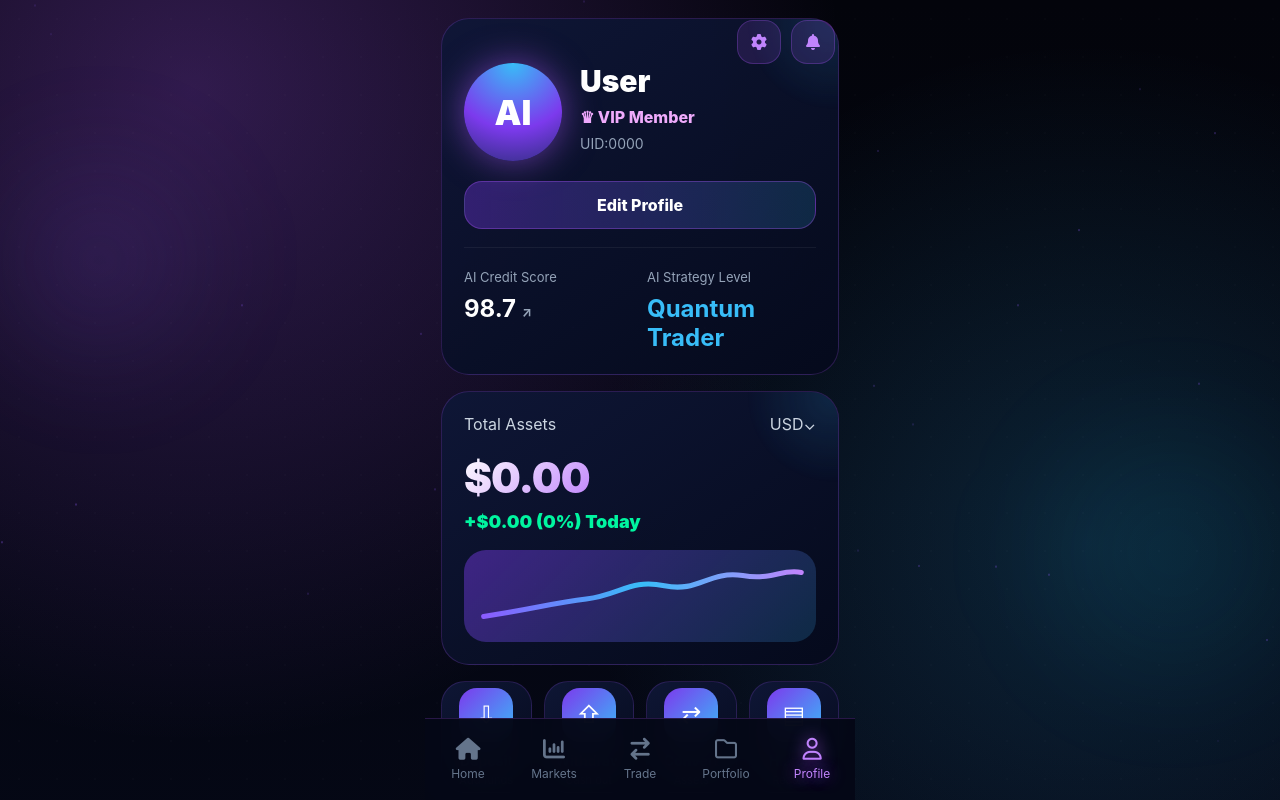
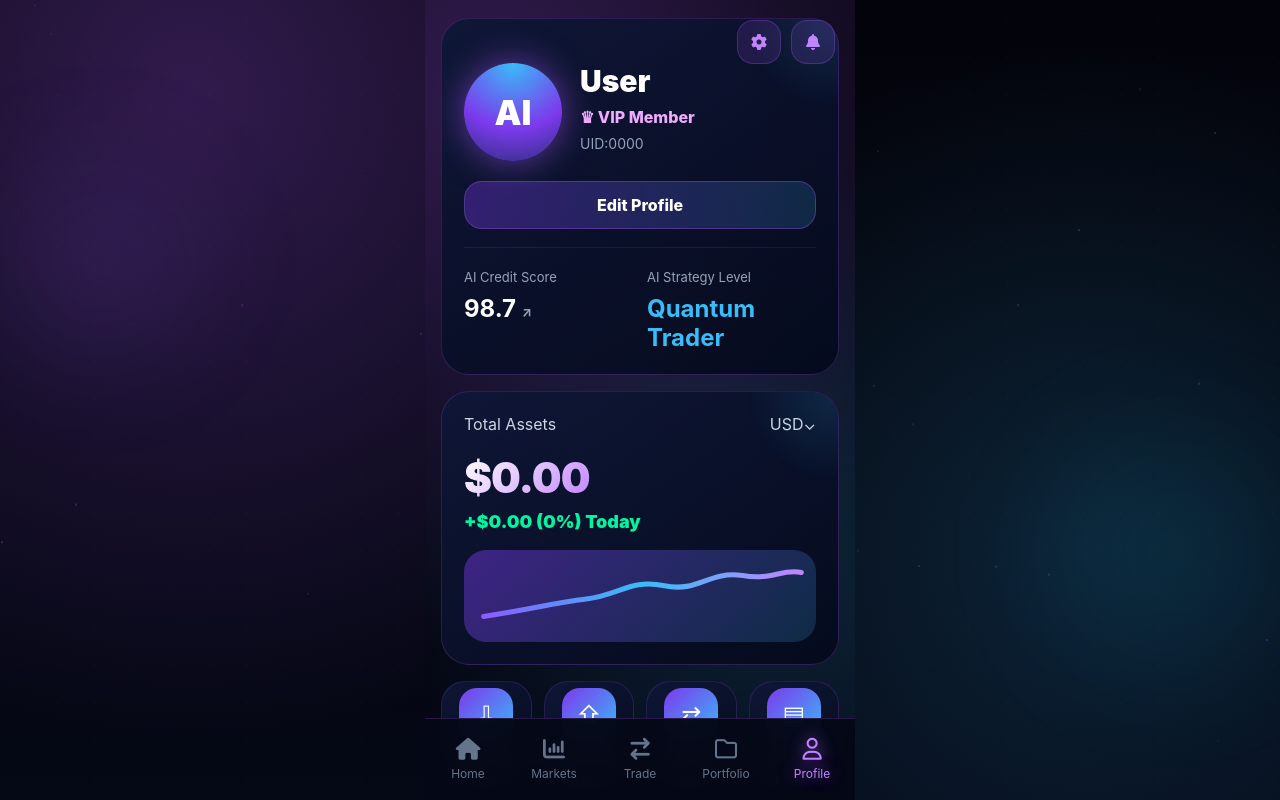
Before and after one commit to lizhijie9413-art/ai-trading-system, a website: page profile.html in a window 1280 px wide. Shown: the top 800 px of the page. Drawn offline with Linux system fonts and the light colour scheme.

Commit message:
Add files via upload

```diff
--- a/profile.html
+++ b/profile.html
@@ -14,6 +14,14 @@ href="https://cdnjs.cloudflare.com/ajax/libs/font-awesome/6.5.1/css/all.min.css"
   padding:0;
   box-sizing:border-box;
   font-family:-apple-system,BlinkMacSystemFont,"Segoe UI",Arial,sans-serif;
+}
+
+html{
+  min-height:100%;
+  background:
+    radial-gradient(circle at 15% 5%,rgba(168,85,247,.28),transparent 32%),
+    radial-gradient(circle at 85% 30%,rgba(56,189,248,.16),transparent 30%),
+    linear-gradient(180deg,#03040b,#050816,#02030a);
 }
 
 body{
```
